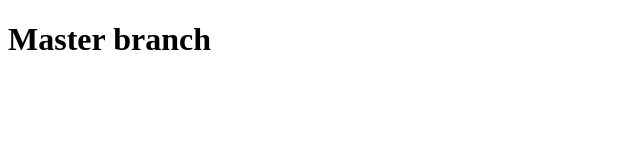
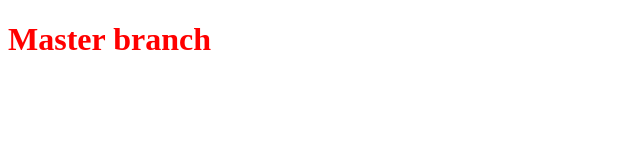
Before and after one commit to varanasikrishna/Git-Repo, a plain HTML site: page index.html in a window 1280 px wide. Shown: the whole page, without its empty margins (0-640 px from the left). Drawn offline with Linux system fonts and the light colour scheme.

Commit message:
Change h1 color to red in index.html

```diff
--- a/index.html
+++ b/index.html
@@ -6,6 +6,6 @@
     <title>Document</title>
   </head>
   <body>
-    <h1>Master branch</h1>
+    <h1 style="color:red">Master branch</h1>
   </body>
 </html>
```
